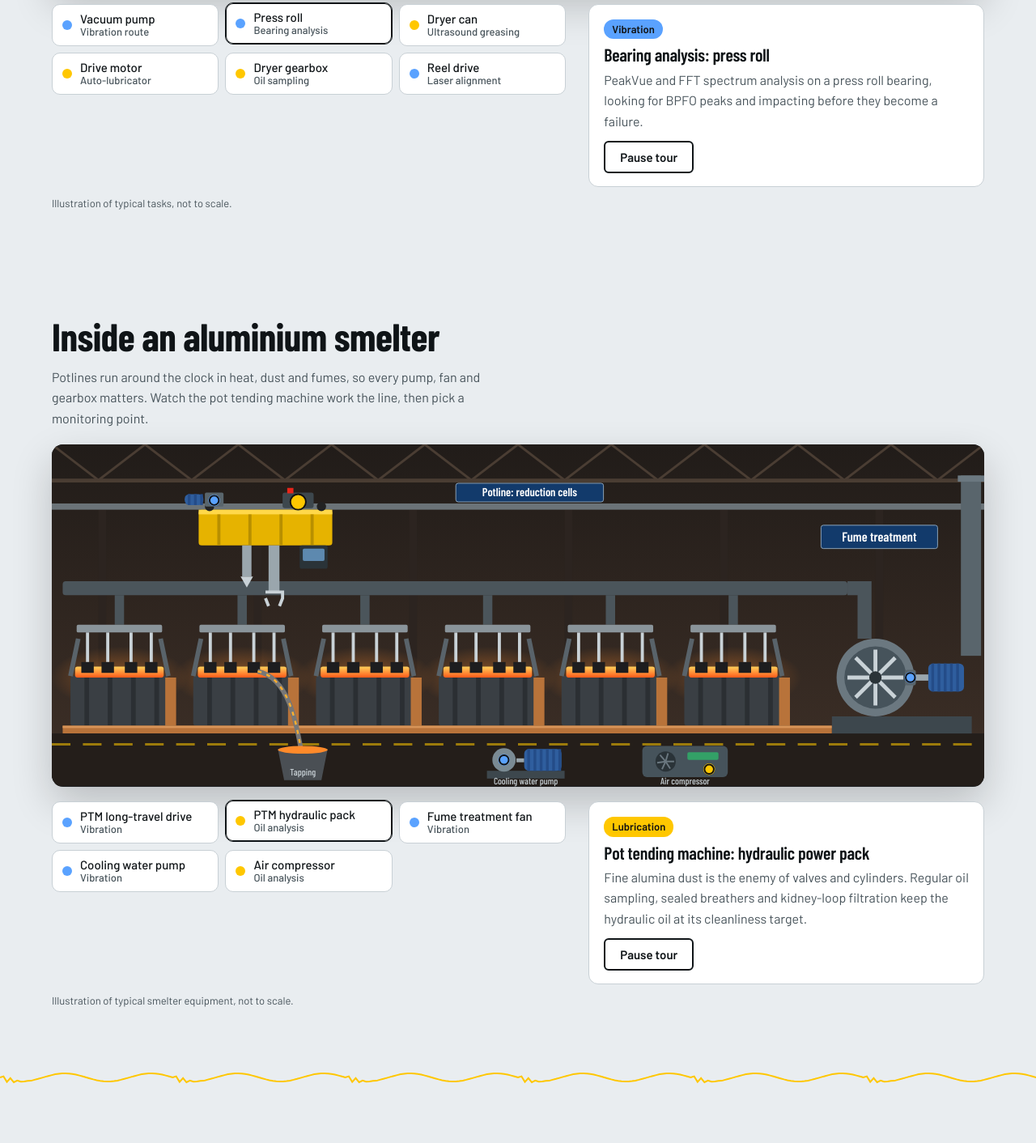
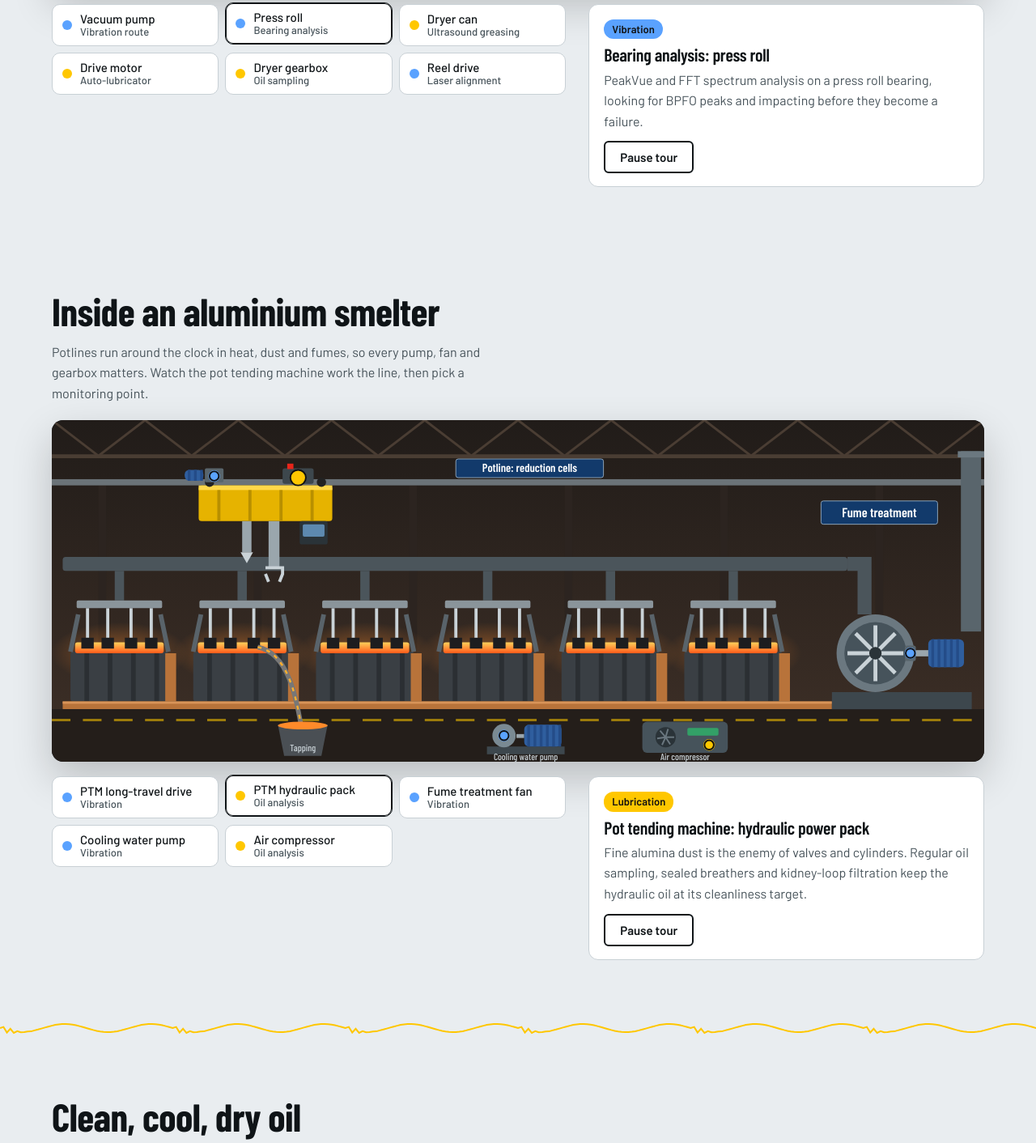
Before and after one commit to priyakrish816-svg/HS, a plain HTML site: page public/index.html in a window 1280 px wide. Shown: the part 3104-4516 px from the top of the page at 81% size. Drawn offline with nearby package versions, Linux system fonts and the light colour scheme; animation ran at ten frames a second.

Commit message:
Remove illustration notes

```diff
--- a/public/index.html
+++ b/public/index.html
@@ -517,7 +517,6 @@ h2.rv.in{clip-path:inset(-10% -2% -10% 0)}
     <div class="stops" id="stops" role="group" aria-label="Route stops"></div>
     <div class="task" aria-live="polite"><span class="kind" id="tkind">Vibration</span><h3 id="ttitle">Vibration route</h3><p id="tdesc"></p><button id="tour" class="btn" type="button" aria-pressed="false">Pause tour</button></div>
   </div>
-  <p class="note">Illustration of typical tasks, not to scale.</p>
 </div></section>
 
 <section class="band smelt" id="smelter"><div class="wrap">
@@ -528,7 +527,6 @@ h2.rv.in{clip-path:inset(-10% -2% -10% 0)}
     <div class="stops" id="smstops" role="group" aria-label="Monitoring points"></div>
     <div class="task" aria-live="polite"><span class="kind" id="smk">Vibration</span><h3 id="smt"></h3><p id="smd"></p><button id="smtour" class="btn" type="button" aria-pressed="false">Pause tour</button></div>
   </div>
-  <p class="note">Illustration of typical smelter equipment, not to scale.</p>
 </div></section>
 
 <div class="divider" aria-hidden="true"><svg viewBox="0 0 1200 40" preserveAspectRatio="none"><g><path id="dvw" fill="none" stroke="#ffc700" stroke-width="2"/><animateTransform attributeName="transform" type="translate" from="0 0" to="-200 0" dur="3s" repeatCount="indefinite"/></g></svg></div>
```
